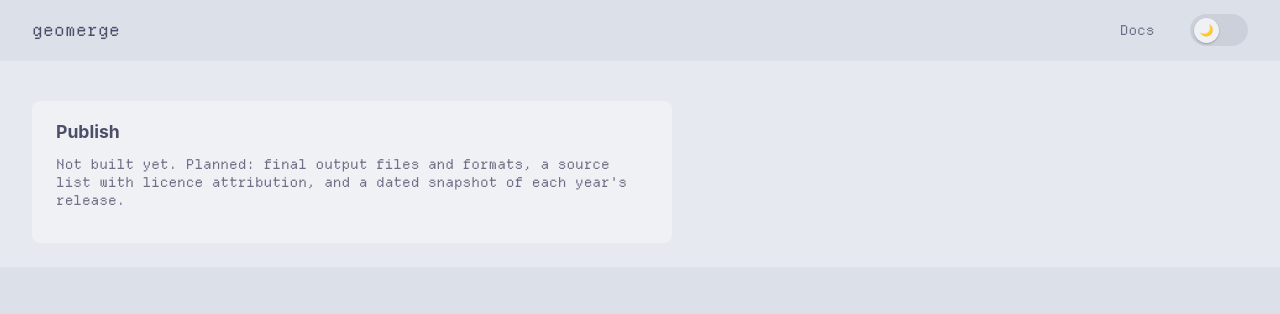
After one commit to smlum/geomerge, a Flask app: template src/geomerge/tools/publish/web/templates/publish/index.html in a window 1280 px wide. The commit adds this page. Shown: the top 314 px of the page. Run offline with Flask 3, Linux system fonts and the light colour scheme; the template is opened without the code that fills it, so the values that code supplies are empty; parts of the project's set-up code (start-up, migrations or seed data) failed here and were passed over.

Commit message:
added new ui placeholders and todo

```diff
--- a/src/geomerge/helpers/nav.py
+++ b/src/geomerge/helpers/nav.py
@@ -12,4 +12,5 @@ NAV_TABS = [
     {"id": "process", "label": "Process", "href": "/pipeline/", "color": "teal"},
     {"id": "validate", "label": "Validate", "href": "/validate/", "color": "pink"},
     {"id": "explore", "label": "Explore", "href": "/explore/", "color": "cyan"},
+    {"id": "publish", "label": "Publish", "href": "/publish/", "color": "flamingo"},
 ]
--- a/src/geomerge/shared/web/nav.css
+++ b/src/geomerge/shared/web/nav.css
@@ -66,7 +66,7 @@
 
 /* A small accent palette for tab identity, kept deliberately distinct from
    the status-badge palette (green/yellow/red — those mean complete/warning/
-   missing) so a colored tab never reads as a status. All seven now in use,
+   missing) so a colored tab never reads as a status. All eight now in use,
    one per tab. Each color shows on hover too (a preview of that tab's
    identity) as well as when active — hover doesn't get the bold weight,
    so it still reads as "not the current page".
@@ -107,6 +107,12 @@
   color: var(--ctp-pink);
 }
 
+.geomerge-tab.active.tab-flamingo,
+.geomerge-tab.tab-flamingo:hover {
+  background: color-mix(in srgb, var(--ctp-flamingo) 18%, var(--color-panel-bg));
+  color: var(--ctp-flamingo);
+}
+
 .geomerge-tab.active.tab-cyan,
 .geomerge-tab.tab-cyan:hover {
   background: color-mix(in srgb, var(--ctp-sapphire) 18%, var(--color-panel-bg));
@@ -129,8 +135,50 @@
    [data-theme], same as every color in the app) rather than sitting fixed
    in the track — a fixed-icon track was tried first and looked cluttered,
    the two icons' glyph bounds overlapping the knob at this control's size. */
+/* Docs: right of the tabs, beside the theme toggle — opens base.html's
+   #docs-modal (text in templates/_docs.html). */
+.docs-btn {
+  margin-left: auto;
+  font-family: "Departure Mono", ui-monospace, SFMono-Regular, Menlo, Consolas, monospace;
+  padding: 0.35rem 0.75rem;
+  border: none;
+  border-radius: 6px;
+  background: none;
+  color: var(--color-text-secondary);
+  font-size: 0.85rem;
+  cursor: pointer;
+}
+
+.docs-btn:hover {
+  color: var(--color-text);
+  background: var(--ctp-surface0);
+}
+
+.docs-panel {
+  max-width: 40rem;
+}
+
+.docs-body {
+  font-size: 0.9rem;
+  line-height: 1.5;
+}
+
+.docs-body h3 {
+  margin: 1rem 0 0.3rem;
+  font-size: 0.95rem;
+}
+
+.docs-body h3:first-child {
+  margin-top: 0;
+}
+
+.docs-body p,
+.docs-body ul,
+.docs-body ol {
+  margin: 0 0 0.5rem;
+}
+
 .theme-toggle {
-  margin-left: auto;
   border: none;
   background: none;
   padding: 0;
--- a/src/geomerge/shared/web/page-shell.css
+++ b/src/geomerge/shared/web/page-shell.css
@@ -414,3 +414,16 @@ td.meta-cell {
   font-size: 0.8rem;
   color: var(--color-text-secondary);
 }
+
+/* A tab that isn't built yet (e.g. Publish): one short panel. */
+.placeholder-panel {
+  max-width: 40rem;
+  padding: 1.25rem 1.5rem;
+  border-radius: 8px;
+  background: var(--color-panel-bg);
+}
+
+.placeholder-panel h2 {
+  margin: 0 0 0.5rem;
+  font-size: 1.1rem;
+}
--- /dev/null
+++ b/src/geomerge/shared/web/templates/_docs.html
@@ -0,0 +1,26 @@
+{# The Docs popup's text (nav "Docs", base.html). Plain HTML — edit freely. #}
+<h3>What this is</h3>
+<p>A UI for a config-driven pipeline. Everything lives in plain files (YAML, CSV) that the UI reads and edits — the UI is a surface for reviewing those files, running the pipeline and checking what comes out.</p>
+
+<h3>Workflow</h3>
+<ol>
+  <li><strong>Setup</strong> — target schema, matching rules for columns and classes.</li>
+  <li><strong>Collect</strong> — work through the provider checklist: find each dataset, complete its metadata, download the raw data.</li>
+  <li><strong>Prepare</strong> — map raw columns to the schema, run preprocessing, classify source values.</li>
+  <li><strong>Process</strong> — filter, add classified columns, calculate lengths, standardize geometry and formats, assign StatCan geographies, dedupe, merge.</li>
+  <li><strong>Validate</strong> — checks the data has to pass. <em>(not built yet)</em></li>
+  <li><strong>Explore</strong> — maps and summaries of the results.</li>
+  <li><strong>Publish</strong> — the final release. <em>(not built yet)</em></li>
+</ol>
+
+<h3>Notes and flags</h3>
+<ul>
+  <li>Flag anything that needs doing; the note says what. Flags never change the pipeline — "excluded" does.</li>
+  <li>Review them on Home (Flagged view), or share <code>FOLLOWUPS.md</code> (<code>geomerge tools followups</code>).</li>
+</ul>
+
+<h3>Commands</h3>
+<ul>
+  <li><code>geomerge serve</code> — this UI.</li>
+  <li><code>geomerge pipeline run [--stage NAME] [--source ID]</code> — run the pipeline.</li>
+</ul>
--- a/src/geomerge/shared/web/templates/base.html
+++ b/src/geomerge/shared/web/templates/base.html
@@ -22,6 +22,7 @@
       <a href="{{ tab.href }}" class="geomerge-tab{{ ' active' if tab.id == active_tab }} tab-{{ tab.color }}">{{ tab.label }}</a>
       {% endfor %}
     </div>
+    <button type="button" class="docs-btn" id="docs-btn">Docs</button>
     <button type="button" class="theme-toggle" onclick="toggleTheme()" title="Toggle light/dark theme">
       <span class="theme-toggle-track">
         <span class="theme-toggle-knob">
@@ -42,10 +43,29 @@
   </footer>
 
   {% block modals %}{% endblock %}
+  <div id="docs-modal" class="modal-overlay hidden">
+    <div class="modal-panel docs-panel">
+      <div class="modal-header">
+        <h2>Docs</h2>
+        <button id="docs-close" class="modal-close" type="button">&times;</button>
+      </div>
+      <div class="docs-body">{% include "_docs.html" %}</div>
+    </div>
+  </div>
   {% if include_source_card %}{% include "_source_card_modal.html" %}{% endif %}
 
   {% block scripts_pre %}{% endblock %}
   <script src="/nav.js"></script>
+  <script>
+    (() => {
+      const modal = document.getElementById("docs-modal");
+      const close = () => modal.classList.add("hidden");
+      document.getElementById("docs-btn").addEventListener("click", () => modal.classList.remove("hidden"));
+      document.getElementById("docs-close").addEventListener("click", close);
+      modal.addEventListener("click", (e) => e.target === modal && close());
+      document.addEventListener("keydown", (e) => e.key === "Escape" && close());
+    })();
+  </script>
   {% if include_source_card %}<script src="/source-card.js"></script>{% endif %}
   {% block scripts %}{% endblock %}
   {% if include_source_card %}
--- a/src/geomerge/tools/home/web/server.py
+++ b/src/geomerge/tools/home/web/server.py
@@ -62,6 +62,7 @@ from geomerge.tools.pipeline.web.server import create_blueprint as create_pipeli
 from geomerge.tools.prep.web.server import create_blueprint as create_prep_blueprint
 from geomerge.tools.setup.web.server import create_blueprint as create_setup_blueprint
 from geomerge.tools.validate.web.server import create_blueprint as create_validate_blueprint
+from geomerge.tools.publish.web.server import create_blueprint as create_publish_blueprint
 
 
 def create_app(config: dict = None) -> Flask:
@@ -101,6 +102,7 @@ def create_app(config: dict = None) -> Flask:
     app.register_blueprint(create_prep_blueprint(config), url_prefix="/prep")
     app.register_blueprint(create_pipeline_blueprint(config), url_prefix="/pipeline")
     app.register_blueprint(create_validate_blueprint(config), url_prefix="/validate")
+    app.register_blueprint(create_publish_blueprint(config), url_prefix="/publish")
     # Read-only views over the merged output — not per-source either.
     app.register_blueprint(create_explore_blueprint(config), url_prefix="/explore")
     app.register_blueprint(create_column_mapping_blueprint(config), url_prefix="/column-mapping")
--- /dev/null
+++ b/src/geomerge/tools/publish/web/templates/publish/index.html
@@ -0,0 +1,10 @@
+{% extends "base.html" %}
+
+{% block title %}publish{% endblock %}
+
+{% block content %}
+  <div class="placeholder-panel">
+    <h2>Publish</h2>
+    <p class="meta">Not built yet. Planned: final output files and formats, a source list with licence attribution, and a dated snapshot of each year's release.</p>
+  </div>
+{% endblock %}
```
Also changed, not shown: src/geomerge/tools/publish/web/server.py (added, +15 -0 lines), src/geomerge/tools/publish/__init__.py (added), src/geomerge/tools/publish/web/__init__.py (added).
